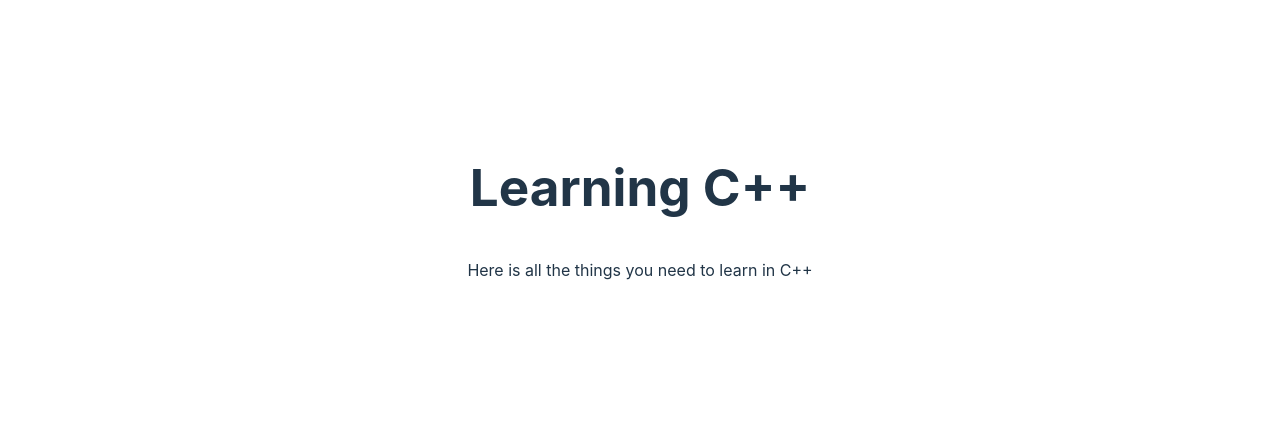
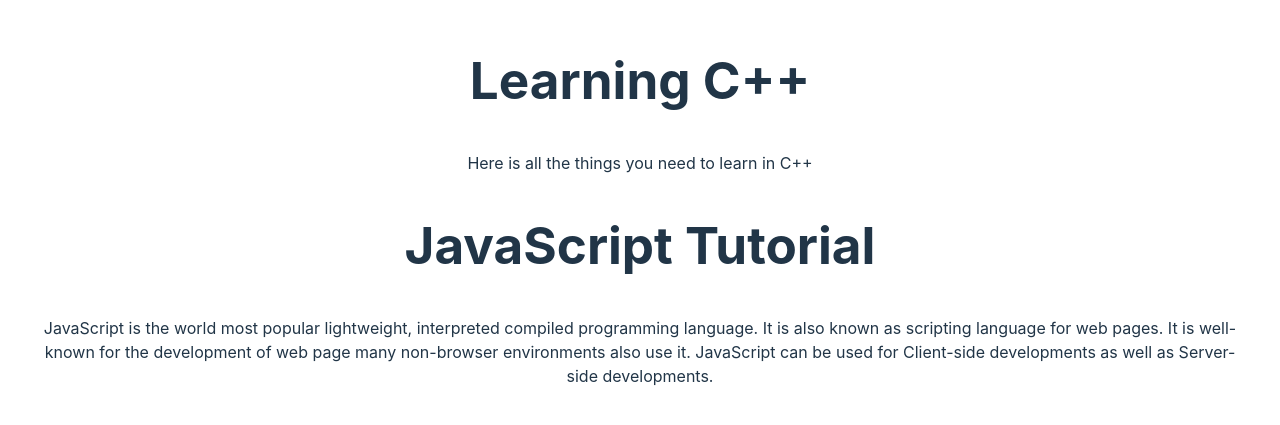
Before and after one commit to sanilac6459/react-final-project, a React (Vite) app: page / in a window 1280 px wide. Shown: the part 193-618 px from the top of the page. Built offline with nearby package versions, Linux system fonts and the light colour scheme.

Commit message:
added more starter code

```diff
--- a/src/App.jsx
+++ b/src/App.jsx
@@ -18,6 +18,29 @@ function App() {
             </p>
         </div>
     </div>
+
+
+    <div class="box-main">
+                    <div class="secondHalf">
+                        <h1 class="text-big" id="program">
+                            JavaScript Tutorial
+                        </h1>
+                        <p class="text-small">
+                            JavaScript is the world most
+                            popular lightweight, interpreted
+                            compiled programming language.
+                            It is also known as scripting
+                            language for web pages. It is
+                            well-known for the development
+                            of web page many non-browser
+                            environments also use it.
+                            JavaScript can be used for
+                            Client-side developments as well
+                            as Server-side developments.
+                        </p>
+                    </div>
+                </div>
+
 </section>
 
   );
```
